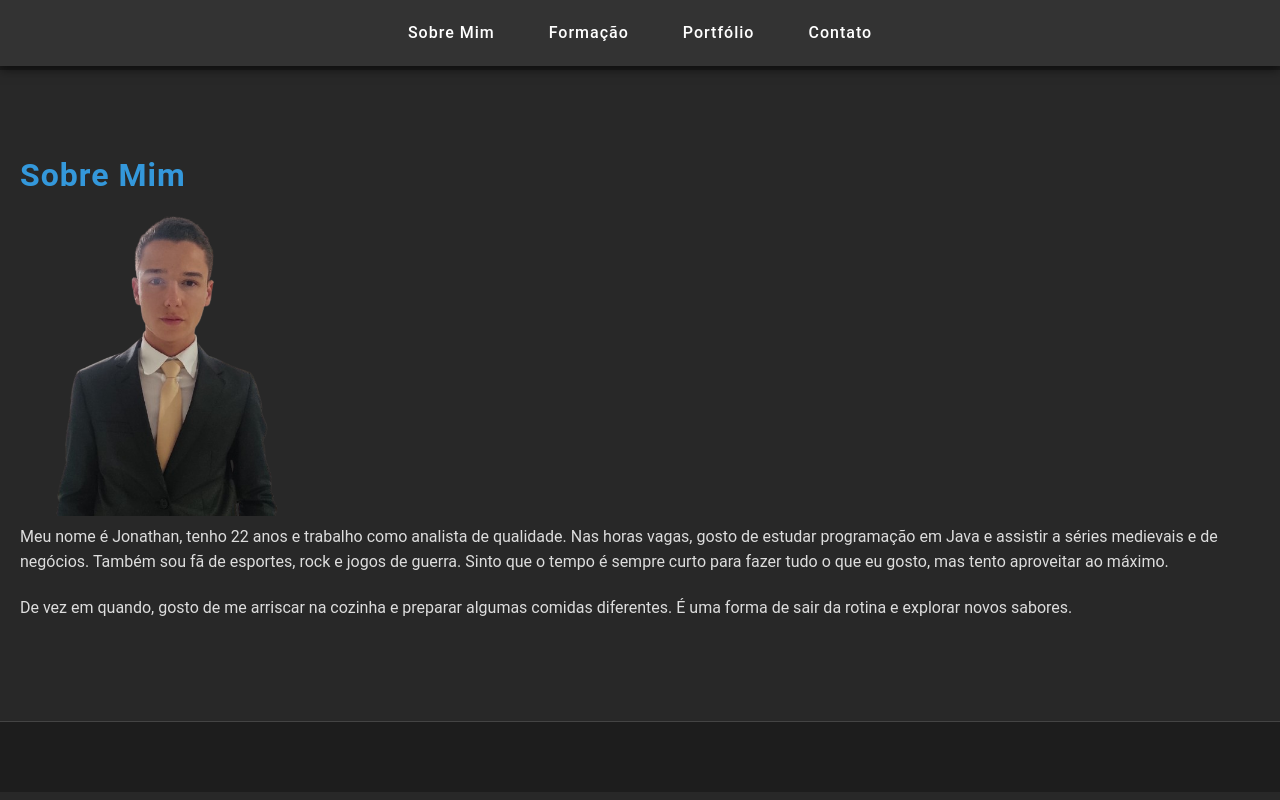
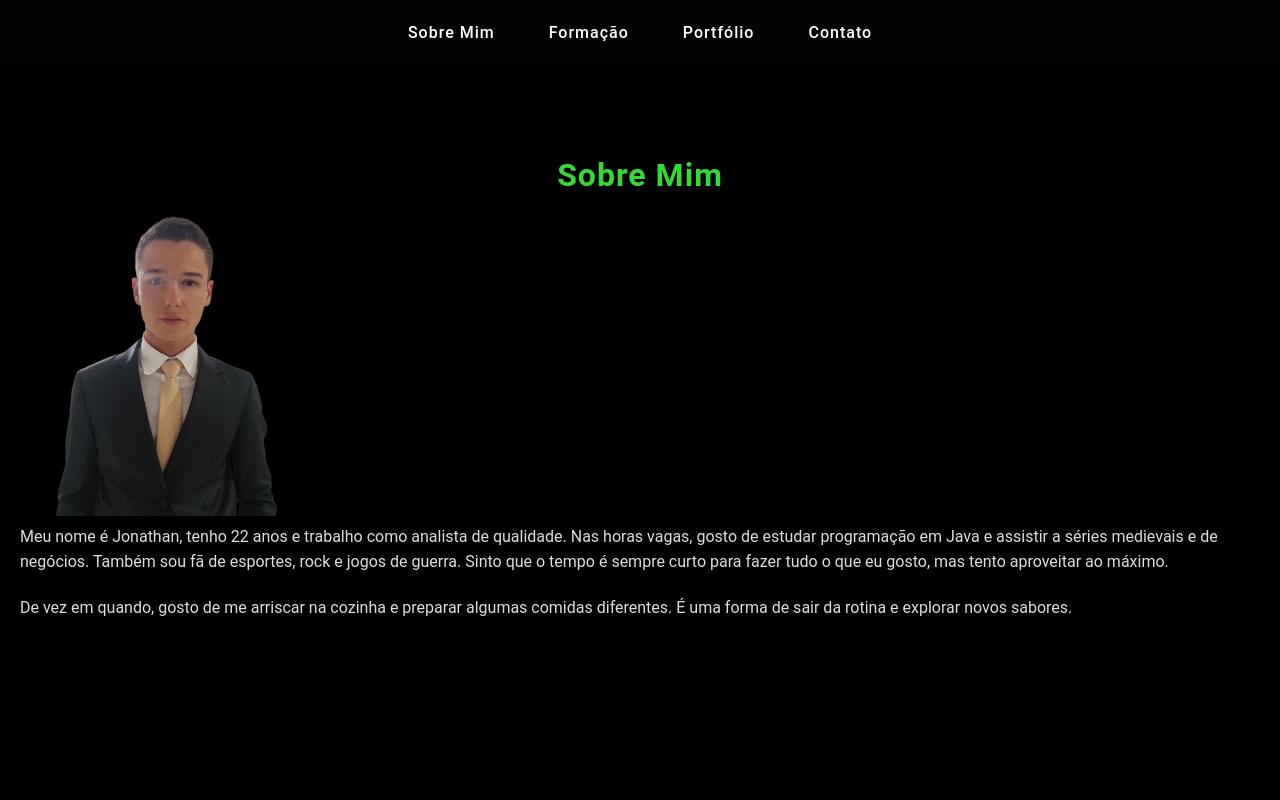
Before and after one commit to JonathanH766/Trabalhofundamentos, a plain HTML site: page index.html in a window 1280 px wide. Shown: the top 800 px of the page. Drawn offline with Linux system fonts and the light colour scheme.

Commit message:
mudança de cor

```diff
--- a/style.css
+++ b/style.css
@@ -10,7 +10,7 @@ body {
     font-family: 'Roboto', sans-serif;
     line-height: 1.6;
     color: #f1f1f1;
-    background-color: #1d1d1d;
+    background-color: #000000;
 }
 
 /* Navegação fixa */
@@ -19,7 +19,7 @@ nav {
     top: 0;
     left: 0;
     width: 100%;
-    background-color: #333;
+    background-color: #030303;
     padding: 15px 0;
     text-align: center;
     z-index: 1000;
@@ -45,7 +45,7 @@ nav a::before {
     position: absolute;
     width: 0;
     height: 2px;
-    background: #3498db;
+    background: #34db35;
     left: 50%;
     bottom: 0;
     transition: all 0.3s;
@@ -53,7 +53,7 @@ nav a::before {
 }
 
 nav a:hover {
-    color: #3498db;
+    color: #34db35;
     transform: scale(1.1);
 }
 
@@ -64,22 +64,23 @@ nav a:hover::before {
 /* Efeito de brilho ao passar o mouse */
 nav a:hover {
     color: #fff;
-    text-shadow: 0 0 10px #3498db, 0 0 20px #3498db, 0 0 30px #3498db;
+    text-shadow: 0 0 10px #34db35, 0 0 20px #34db35, 0 0 30px #34db35;
 }
 
 /* Seções */
 section {
     padding: 80px 20px;
     margin-top: 70px;
-    border-bottom: 1px solid #444;
-    background-color: #282828;
+    border-bottom: 1px solid #000000;
+    background-color: #000000;
 }
 
 h2 {
-    color: #3498db;
+    color: #34db35;
     margin-bottom: 15px;
     font-size: 2em;
     letter-spacing: 1px;
+    text-align: center;
 }
 
 p {
@@ -112,13 +113,13 @@ p {
 
 .form-group input:focus,
 .form-group textarea:focus {
-    border-color: #3498db;
-    box-shadow: 0 0 10px rgba(52, 152, 219, 0.5);
+    border-color: #34db35;
+    box-shadow: 0 0 10px #34db35(52, 152, 219, 0.5);
 }
 
 /* Botões */
 button {
-    background-color: #005791;
+    background-color: #34db35;
     color: white;
     padding: 10px 20px;
     border: none;
@@ -129,7 +130,7 @@ button {
 }
 
 button:hover {
-    background-color: #2980b9;
+    background-color: #34db35;
     transform: scale(1.05);
 }
 
```
